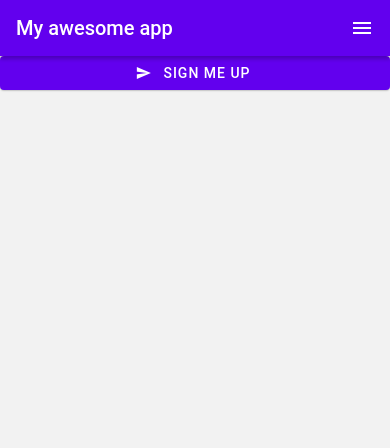
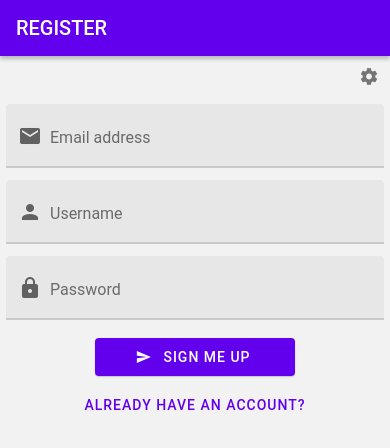
Before and after one commit to axel-biehler/Area, a React Native app in the folder mobile/: screen /Register in a window 390 px wide. Shown: the top 448 px of the page. Built offline with nearby package versions, Linux system fonts and the light colour scheme.

Commit message:
feat(mobile): add server settings, register screen

```diff
--- a/mobile/package.json
+++ b/mobile/package.json
@@ -10,6 +10,7 @@
     "lint": "eslint ."
   },
   "dependencies": {
+    "@react-native-async-storage/async-storage": "^1.15.15",
     "@react-navigation/native": "^6.0.6",
     "@react-navigation/native-stack": "^6.2.5",
     "react": "17.0.2",
--- a/mobile/src/App.js
+++ b/mobile/src/App.js
@@ -1,10 +1,18 @@
 import React from 'react';
-import { NavigationContainer } from '@react-navigation/native';
+import { Text } from 'react-native';
+import { NavigationContainer, useRoute } from '@react-navigation/native';
 import { createNativeStackNavigator } from '@react-navigation/native-stack';
 import Register from './screens/Register';
+import ServerSettingsModal from './screens/ServerSettingsModal';
 import CustomNavigationBar from './components/CustomNavigationBar';
 
 const Stack = createNativeStackNavigator();
+
+const Login = () => {
+  const route = useRoute();
+  const { registerSuccess } = route.params;
+  return <Text>{registerSuccess ? 'Register success' : 'Login'}</Text>;
+};
 
 const App = () => {
   return (
@@ -15,6 +23,13 @@ const App = () => {
           header: CustomNavigationBar,
         }}>
         <Stack.Screen name="Register" component={Register} />
+        <Stack.Screen name="Login" component={Login} />
+        <Stack.Group screenOptions={{ presentation: 'modal' }}>
+          <Stack.Screen
+            name="Server settings"
+            component={ServerSettingsModal}
+          />
+        </Stack.Group>
       </Stack.Navigator>
     </NavigationContainer>
   );
--- /dev/null
+++ b/mobile/src/api/request.js
@@ -0,0 +1,27 @@
+import AsyncStorage from '@react-native-async-storage/async-storage';
+
+// const AUTHORIZATION_PREFIX = 'Bearer ';
+const SERVER_URL_KEY = '@server_url';
+const SERVER_URL_DEFAULT = 'http://10.0.2.2:8080';
+
+const getApiUrl = async () => {
+  const val = await AsyncStorage.getItem(SERVER_URL_KEY);
+  return val || SERVER_URL_DEFAULT;
+};
+
+const request = async (route, method = 'GET', body = undefined) => {
+  // const token = getToken();
+  const res = await fetch(`${await getApiUrl()}${route}`, {
+    method,
+    headers: {
+      'Content-Type': body !== undefined ? 'application/json' : undefined,
+      // Authorization: token != null ? `${AuthorizationPrefix}${token}` : undefined,
+    },
+    body: JSON.stringify(body),
+  });
+
+  const resBody = await res.json();
+  return resBody;
+};
+
+export default request;
--- a/mobile/src/components/CustomNavigationBar.js
+++ b/mobile/src/components/CustomNavigationBar.js
@@ -1,43 +1,11 @@
-import React, { useState } from 'react';
-import { Appbar, Menu } from 'react-native-paper';
+import React from 'react';
+import { Appbar } from 'react-native-paper';
 
-const CustomNavigationBar = ({ navigation, back }) => {
-  const [visible, setVisible] = useState(false);
-  const openMenu = () => setVisible(true);
-  const closeMenu = () => setVisible(false);
-
+const CustomNavigationBar = ({ navigation, back, route }) => {
   return (
     <Appbar.Header>
       {back ? <Appbar.BackAction onPress={navigation.goBack} /> : null}
-      <Appbar.Content title="My awesome app" />
-      {!back ? (
-        <Menu
-          visible={visible}
-          onDismiss={closeMenu}
-          anchor={
-            <Appbar.Action icon="menu" color="white" onPress={openMenu} />
-          }>
-          <Menu.Item
-            onPress={() => {
-              console.log('Option 1 was pressed');
-            }}
-            title="Option 1"
-          />
-          <Menu.Item
-            onPress={() => {
-              console.log('Option 2 was pressed');
-            }}
-            title="Option 2"
-          />
-          <Menu.Item
-            onPress={() => {
-              console.log('Option 3 was pressed');
-            }}
-            title="Option 3"
-            disabled
-          />
-        </Menu>
-      ) : null}
+      <Appbar.Content title={route.name.toUpperCase()} />
     </Appbar.Header>
   );
 };
--- a/mobile/src/screens/Register.js
+++ b/mobile/src/screens/Register.js
@@ -1,13 +1,140 @@
-import React from 'react';
-import { Button } from 'react-native-paper';
+import React, { useState } from 'react';
+import { StyleSheet, View } from 'react-native';
+import { useNavigation, CommonActions } from '@react-navigation/native';
+import {
+  Button,
+  IconButton,
+  Colors,
+  TextInput,
+  Text,
+  ActivityIndicator,
+} from 'react-native-paper';
+import request from '../api/request';
 
 const Register = () => {
-  const onClick = () => console.log('Register now!');
+  const navigation = useNavigation();
+
+  const [isLoading, setIsLoading] = useState(false);
+  const [error, setError] = useState(null);
+  const [email, setEmail] = useState('');
+  const [username, setUsername] = useState('');
+  const [password, setPassword] = useState('');
+
+  const register = async () => {
+    setIsLoading(true);
+
+    try {
+      const result = await request('/auth/register', 'POST', {
+        email,
+        username,
+        password,
+      });
+
+      if (!result.status) {
+        setError(`An error occured: ${result.error}.`);
+        setIsLoading(false);
+      } else {
+        navigateToLogin();
+      }
+    } catch (err) {
+      console.error(err);
+      setError('An error occured. Please try again.');
+      setIsLoading(false);
+    }
+  };
+
+  const openServerSettings = () => navigation.navigate('Server settings');
+  const navigateToLogin = () => {
+    navigation.dispatch(
+      CommonActions.reset({
+        index: 0,
+        routes: [
+          {
+            name: 'Login',
+            params: {
+              registerSuccess: true,
+            },
+          },
+        ],
+      }),
+    );
+  };
+
   return (
-    <Button icon="send" mode="contained" onPress={onClick}>
-      Sign me up
-    </Button>
+    <View>
+      <View style={styles.settingsContainer}>
+        <IconButton
+          icon="cog"
+          color={Colors.grey600}
+          size={20}
+          onPress={openServerSettings}
+        />
+      </View>
+      <TextInput
+        style={styles.input}
+        label="Email address"
+        left={<TextInput.Icon name="email" color={Colors.grey700} />}
+        value={email}
+        keyboardType="email-address"
+        onChangeText={setEmail}
+      />
+      <TextInput
+        style={styles.input}
+        label="Username"
+        left={<TextInput.Icon name="account" color={Colors.grey700} />}
+        value={username}
+        onChangeText={setUsername}
+      />
+      <TextInput
+        style={styles.input}
+        secureTextEntry
+        label="Password"
+        left={<TextInput.Icon name="lock" color={Colors.grey700} />}
+        value={password}
+        onChangeText={setPassword}
+      />
+      {error && <Text style={styles.errorText}>{error}</Text>}
+      <View style={styles.buttonContainer}>
+        {isLoading && <ActivityIndicator animating={true} size={'large'} />}
+        <Button
+          style={styles.button}
+          icon="send"
+          mode="contained"
+          onPress={register}>
+          Sign me up
+        </Button>
+      </View>
+      <Button onPress={navigateToLogin}>Already have an account?</Button>
+    </View>
   );
 };
 
+const styles = StyleSheet.create({
+  settingsContainer: {
+    display: 'flex',
+    flexDirection: 'row',
+    justifyContent: 'flex-end',
+  },
+  input: {
+    marginHorizontal: 6,
+    marginVertical: 6,
+  },
+  button: {
+    marginVertical: 12,
+    width: 200,
+    padding: 2,
+  },
+  buttonContainer: {
+    display: 'flex',
+    flexDirection: 'row',
+    justifyContent: 'center',
+    alignItems: 'center',
+  },
+  errorText: {
+    color: '#e53935',
+    marginHorizontal: 6,
+    marginVertical: 2,
+  },
+});
+
 export default Register;
--- /dev/null
+++ b/mobile/src/screens/ServerSettingsModal.js
@@ -0,0 +1,49 @@
+import React, { useEffect, useState } from 'react';
+import { View, StyleSheet } from 'react-native';
+import AsyncStorage from '@react-native-async-storage/async-storage';
+import { Button, TextInput } from 'react-native-paper';
+
+const SERVER_URL_KEY = '@server_url';
+const SERVER_URL_DEFAULT = 'http://10.0.2.2:8080';
+
+const ServerSettingsModal = () => {
+  const [hasChanges, setHasChanges] = useState(false);
+  const [serverUrl, setServerUrl] = useState();
+
+  const updateSettings = async () => {
+    await AsyncStorage.setItem(SERVER_URL_KEY, serverUrl);
+    setHasChanges(false);
+  };
+
+  useEffect(() => {
+    (async () => {
+      const val = await AsyncStorage.getItem(SERVER_URL_KEY);
+      setServerUrl(val || SERVER_URL_DEFAULT);
+    })();
+  }, []);
+
+  return (
+    <View style={styles.container}>
+      <TextInput
+        label="Server address"
+        value={serverUrl}
+        onChangeText={val => {
+          setServerUrl(val);
+          setHasChanges(true);
+        }}
+      />
+      <Button disabled={!hasChanges} onPress={updateSettings}>
+        Confirm changes
+      </Button>
+    </View>
+  );
+};
+
+const styles = StyleSheet.create({
+  container: {
+    marginHorizontal: 8,
+    marginVertical: 16,
+  },
+});
+
+export default ServerSettingsModal;
```
Also changed, not shown: 4 other files (tests, documents, lock files or other folders).
